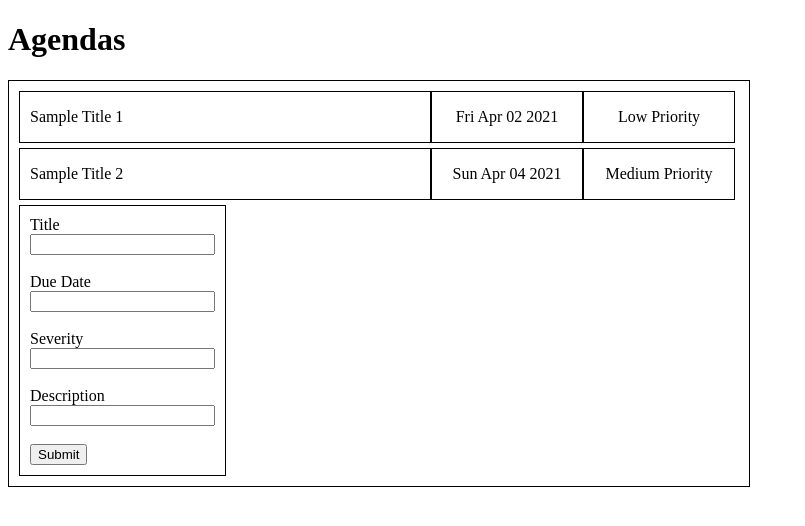
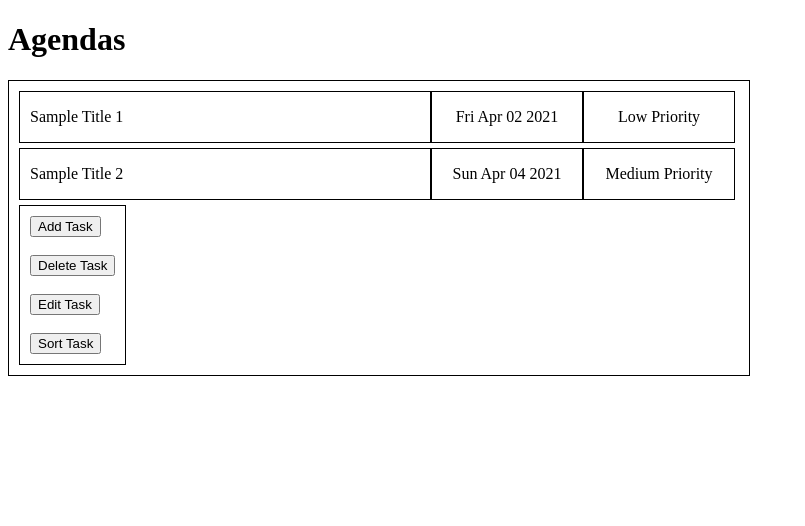
Before and after one commit to eazimmer/agendas, an Angular app: page / in a window 1280 px wide. Shown: the top 526 px of the page, without its empty margins (0-805 px from the left). Built offline with nearby package versions, Linux system fonts and the light colour scheme.

Commit message:
Added TaskButtons component to control Task actions, refactored TaskList and TaskForm structure to accomodate this

```diff
--- a/src/app/app.module.ts
+++ b/src/app/app.module.ts
@@ -6,6 +6,7 @@ import { AppComponent } from './app.component';
 import { TaskComponent } from './task/task.component';
 import { TaskFormComponent } from './task-form/task-form.component';
 import { TaskListComponent } from './task-list/task-list.component';
+import { TaskButtonsComponent } from './task-buttons/task-buttons.component';
 
 @NgModule({
   declarations: [
@@ -13,6 +14,7 @@ import { TaskListComponent } from './task-list/task-list.component';
     TaskComponent,
     TaskFormComponent,
     TaskListComponent,
+    TaskButtonsComponent,
   ],
   imports: [
     BrowserModule,
--- /dev/null
+++ b/src/app/task-buttons/task-buttons.component.css
@@ -0,0 +1,6 @@
+#btns-content {
+  padding: 10px;
+  width: fit-content;
+  height: fit-content;
+  border: 1px solid black;
+}
--- /dev/null
+++ b/src/app/task-buttons/task-buttons.component.html
@@ -0,0 +1,6 @@
+<div id="btns-content">
+  <button (click)="addTask()">Add Task</button><br><br>
+  <button (click)="deleteTask()">Delete Task</button><br><br>
+  <button (click)="editTask()">Edit Task</button><br><br>
+  <button (click)="sortTasks()">Sort Task</button><br>
+</div>
--- /dev/null
+++ b/src/app/task-buttons/task-buttons.component.ts
@@ -0,0 +1,35 @@
+import { Component, OnInit } from '@angular/core';
+import { ToggleTaskFormService } from '../toggle-task-form.service';
+
+@Component({
+  selector: 'app-task-buttons',
+  templateUrl: './task-buttons.component.html',
+  styleUrls: ['./task-buttons.component.css']
+})
+export class TaskButtonsComponent implements OnInit {
+  visible = false;
+
+  addTask(): void {
+    console.log('Adding a Task');
+    this.service.toggle.emit(!this.visible);
+  }
+
+  deleteTask(): void {
+    console.log('Deleting a Task');
+  }
+
+  editTask(): void {
+    console.log('Editing a Task');
+  }
+
+  sortTasks(): void {
+    console.log('Sorting Tasks');
+  }
+
+  constructor(private service: ToggleTaskFormService) { }
+
+  ngOnInit(): void {
+    this.service.toggle.subscribe(status => this.visible = status);
+  }
+
+}
--- a/src/app/task-form/task-form.component.html
+++ b/src/app/task-form/task-form.component.html
@@ -1,4 +1,4 @@
-<div id="form-content">
+<div *ngIf="visible" id="form-content">
   <form #taskForm="ngForm" (ngSubmit)="onSubmit(taskForm)">
     <div>
       <label for="title">Title</label><br>
--- a/src/app/task-form/task-form.component.ts
+++ b/src/app/task-form/task-form.component.ts
@@ -1,6 +1,7 @@
 import { Component, OnInit, Output, EventEmitter } from '@angular/core';
 import { Task } from '../task';
 import { NgForm } from '@angular/forms';
+import { ToggleTaskFormService } from '../toggle-task-form.service';
 
 @Component({
   selector: 'app-task-form',
@@ -8,6 +9,8 @@ import { NgForm } from '@angular/forms';
   styleUrls: ['./task-form.component.css']
 })
 export class TaskFormComponent implements OnInit {
+
+  visible = false;
   @Output() newTaskEvent = new EventEmitter<Task>();
 
   onSubmit(taskForm: NgForm): void {
@@ -19,9 +22,15 @@ export class TaskFormComponent implements OnInit {
     this.newTaskEvent.emit(value);
   }
 
-  constructor() { }
+  // Toggles display of the form to add a new Task
+  isVisible(update: boolean): void {
+    this.visible = update;
+  }
+
+  constructor(private service: ToggleTaskFormService) { }
 
   ngOnInit(): void {
+    this.service.toggle.subscribe( update => this.isVisible(update) );
   }
 
 }
--- a/src/app/task-list/task-list.component.css
+++ b/src/app/task-list/task-list.component.css
@@ -4,3 +4,8 @@
   height: fit-content;
   border: 1px solid black;
 }
+
+.form-controls {
+  vertical-align: top;
+  display: inline-block;
+}
--- a/src/app/task-list/task-list.component.html
+++ b/src/app/task-list/task-list.component.html
@@ -1,5 +1,7 @@
 <div id="tasks">
-  <app-task *ngFor="let task of tasks" [task]="task"
-  ></app-task>
-  <app-task-form (newTaskEvent)="addTask($event)"></app-task-form>
+  <app-task *ngFor="let task of tasks" [task]="task"></app-task>
+  <div>
+    <app-task-form class="form-controls" (newTaskEvent)="addTask($event)"></app-task-form>
+    <app-task-buttons id="form-btns" class="form-controls"></app-task-buttons>
+  </div>
 </div>
--- /dev/null
+++ b/src/app/toggle-task-form.service.ts
@@ -0,0 +1,10 @@
+import {EventEmitter, Injectable, Output} from '@angular/core';
+
+@Injectable({
+  providedIn: 'root'
+})
+export class ToggleTaskFormService {
+  @Output() toggle = new EventEmitter<boolean>();
+
+  constructor() { }
+}
```
Also changed, not shown: 2 other files (tests, documents, lock files or other folders).
